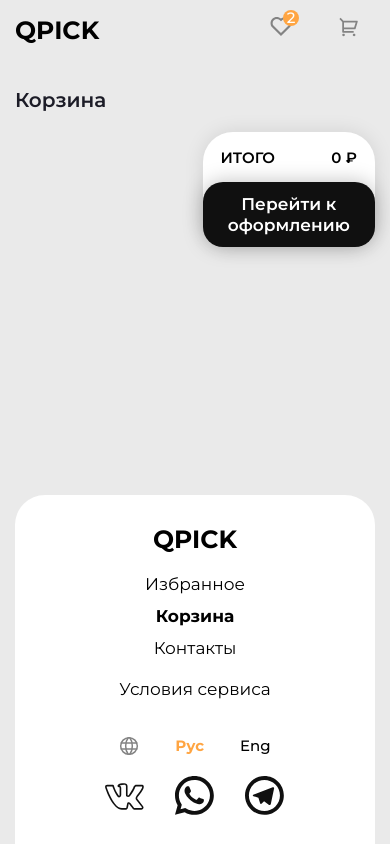
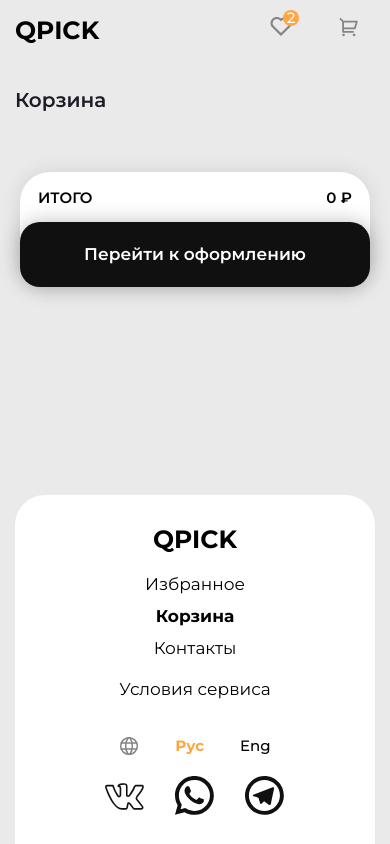
Before and after one commit to DanieleDefoe/NEOFLEX-INVITE-APP, a React (Vite) app: page /NEOFLEX-INVITE-APP/cart in a window 390 px wide. Built offline with nearby package versions, Linux system fonts and the light colour scheme.

Commit message:
feat: add responsive design

```diff
--- a/src/components/Card.jsx
+++ b/src/components/Card.jsx
@@ -10,7 +10,7 @@ export default function Card({
   amount,
 }) {
   return (
-    <article className="w-[350px] h-[407px] rounded-[30px] card bg-white pb-[26px] pt-[15px] px-[20px] flex flex-col justify-between">
+    <article className="w-full min-h-[407px] rounded-[30px] card bg-white pb-[26px] pt-[15px] px-[20px] flex flex-col justify-between">
       <div className="h-full flex items-center justify-center">
         <img src={image} className="mx-auto" alt="" />
       </div>
--- a/src/components/ShoppingCart.jsx
+++ b/src/components/ShoppingCart.jsx
@@ -9,8 +9,8 @@ export default function ShoppingCart({
   return (
     <section className="flex flex-col gap-[20px] w-full">
       <h2 className="headphones__title shopping-cart__title">Корзина</h2>
-      <div className="flex justify-between items-start gap-[15px]">
-        <div className="flex flex-col gap-[20px] w-full max-w-[633px] ">
+      <div className="flex cart justify-between items-start gap-[15px]">
+        <div className="flex flex-col gap-[20px] w-full max-w-[633px]">
           {chosenCards.map(({ image, id, title, price, amount }) => (
             <ChosenCard
               key={id}
--- a/src/index.css
+++ b/src/index.css
@@ -193,7 +193,7 @@ footer {
 
 .card-grid {
   width: 100%;
-  grid-template-columns: repeat(auto-fit, 350px);
+  grid-template-columns: repeat(auto-fit, minmax(280px, 1fr));
   place-content: center;
   place-items: center;
   gap: 28px;
@@ -269,6 +269,15 @@ footer {
 }
 
 @media only screen and (max-width: 600px) {
+  .cart {
+    flex-direction: column;
+    gap: 40px;
+  }
+
+  .cart__result {
+    align-self: center;
+  }
+
   footer {
     flex-direction: column;
     justify-content: unset;
```
Also changed, not shown: 1 other file (tests, documents, lock files or other folders).
